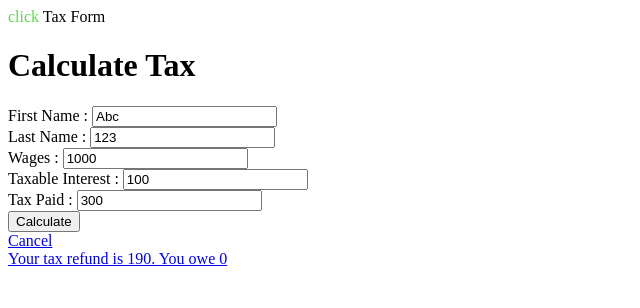
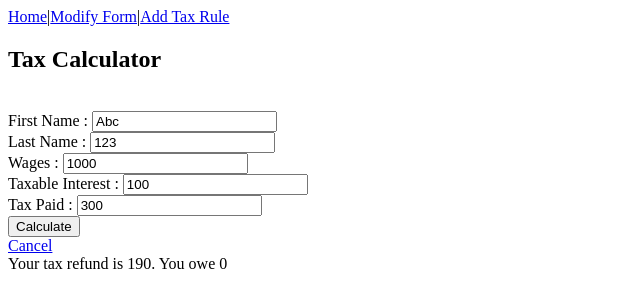
Before and after one commit to hippikon/angular, a plain HTML site: page app3/index.html at #/ping in a window 1280 px wide. Both pictures are taken after a click on the button "Calculate". Shown: the whole page, without its empty margins (0-640 px from the left). Drawn offline with nearby package versions, Linux system fonts and the light colour scheme.

Commit message:
Add files via upload

```diff
--- a/app3/index.html
+++ b/app3/index.html
@@ -2,7 +2,7 @@
 <html lang="en-US" ng-app="skeep">
 <head>
 	<meta charset="UTF-8">
-	<title>Name edit</title>
+	<title>{{appTitle}}</title>
 	<script type="text/javascript" src="lib/angular.js"></script>
 	<script type="text/javascript" src="lib/angular-route.js"></script>
 	<script type="text/javascript" src="js/app.js"></script>
@@ -13,8 +13,10 @@
 	<nav>
 		<div>
 			<div>
-				<span style="color:#5bdb48">click</span>
-				{{appTitle}}
+				<span><a href="#/">Home</a>|<a href="#/modify">Modify Form</a>|<a href="#/addRule">Add Tax Rule</a></span>
+				<br/>
+				<h1>{{appTitle}}</h1>
+				<br/>
 			</div>
 		</div>
 	</nav>
--- a/app3/js/app.js
+++ b/app3/js/app.js
@@ -7,6 +7,11 @@ var app = angular.module("skeep",["ngRoute"]);
 		.when("/",{
 				templateUrl: "views/page2.html",
 				controller: "skeepC2"
+			}
+		)
+		.when("/modify",{
+				templateUrl: "views/page3.html",
+				controller: "modifyForm"
 			}
 		)
 		.otherwise({
@@ -20,7 +25,7 @@ var app = angular.module("skeep",["ngRoute"]);
 	("skeepC1",
 		["$scope",function($scope)
 			{
-				$scope.appTitle = "Tax Form";
+				$scope.appTitle = "Tax Calculator";
 			}
 		]
 	);
@@ -37,11 +42,57 @@ var app = angular.module("skeep",["ngRoute"]);
 				];
 			dataserviceobject.counter = 3;
 
+			dataserviceobject.fields =
+				[
+					{fid:1,value:"firstName"},
+					{fid:2,value:"lastName"},
+					{fid:3,value:"wages"},
+					{fid:4,value:"interest"},
+					{fid:5,value:"paid"},
+					{fid:6,value:"refund"},
+					{fid:7,value:"owed"}
+
+				];
+			dataserviceobject.fcounter = 8;
+
+
 			dataserviceobject.save = function(entry)
 			{
 				entry.id = dataserviceobject.getNewId();
+
+				var tax = dataserviceobject.calculateTax(entry);
+
+				dataserviceobject.setrefundvsowed(tax,entry);
+
+				dataserviceobject.items.push(entry);
+			}
+
+			dataserviceobject.addField = function(entry)
+			{
+				entry.fid = dataserviceobject.getNewFId();
+				console.log(entry.fid);
+				dataserviceobject.fields.push(entry);
+			}
+
+			dataserviceobject.getNewId = function()
+			{
+				return dataserviceobject.counter++;
+			}
+
+			dataserviceobject.getNewFId = function()
+			{
+				return dataserviceobject.fcounter++;
+			}
+
+			dataserviceobject.calculateTax = function(entry)
+			{
 				var tax = .1*(entry.wages+entry.interest);
 				console.log(tax);
+				return tax;
+			}
+
+			dataserviceobject.setrefundvsowed = function(tax,entry)
+			{
 				if (tax < entry.paid)
 				{
 					entry.refund = entry.paid - tax;
@@ -52,13 +103,6 @@ var app = angular.module("skeep",["ngRoute"]);
 					entry.refund = 0;
 					entry.owed = tax - entry.paid;
 				}
-
-				dataserviceobject.items.push(entry);
-			}
-
-			dataserviceobject.getNewId = function()
-			{
-				return dataserviceobject.counter++;
 			}
 
 			return dataserviceobject;
@@ -69,7 +113,8 @@ var app = angular.module("skeep",["ngRoute"]);
 	("skeepC2",
 		["$scope","$location","dataservice",function($scope,$location,dataservice)
 			{
-				$scope.groceryItems = dataservice.items;
+				$scope.items = dataservice.items;
+				$scope.fitems = dataservice.fields;
 				$scope.newItem = {id:3,firstName:"Abc", lastName:"123", wages:1000.00,interest:100.00,paid:300.00,refund:0.00,owed:0.00};
 				$scope.calculate = function()
 				{
@@ -79,3 +124,18 @@ var app = angular.module("skeep",["ngRoute"]);
 			}
 		]
 	);
+
+	app.controller
+	("modifyForm",
+		["$scope","$location","dataservice",function($scope,$location,dataservice)
+			{
+				$scope.fitems = dataservice.fields;
+				console.log(angular.element(document.body).injector().get('dataservice'));
+				$scope.newItem = {fid:-1,value:"New Item"};
+				$scope.addField = function()
+				{
+					dataservice.addField($scope.newItem);
+				}
+			}
+		]
+	);
--- a/app3/views/page2.html
+++ b/app3/views/page2.html
@@ -1,8 +1,5 @@
 <div>
 	<div>
-		<div>
-			<h1>Calculate Tax</h1>
-		</div>
 		<form name="groceryform">
 			<div>
 				First Name :
@@ -28,7 +25,7 @@
 				<button ng-click="calculate()">Calculate</button>
 			</div>
 			<div>
-				<a href="#/">Cancel</button>
+				<a href="#/">Cancel</a>
 			</div>
 		</form>
 		<div>
```
Also changed, not shown: app3/views/page3.html (+3 -5 lines).
